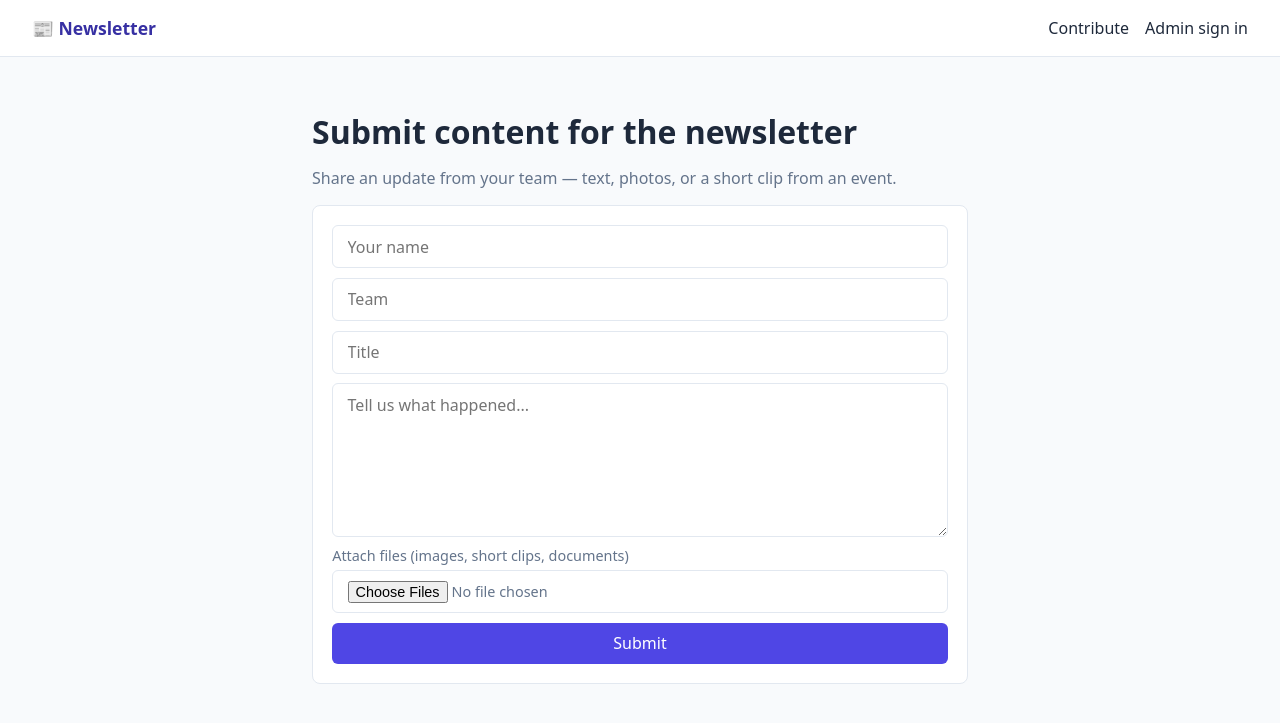
After one commit to AIArchitectsClub/automated-newsletter-1, a FastAPI app: template app/templates/contribute.html in a window 1280 px wide. The commit adds this page. Shown: the top 723 px of the page. Run offline with FastAPI, Linux system fonts and the light colour scheme; the template is opened without the code that fills it, so the values that code supplies are empty; some libraries are stand-ins or nearby versions.

Commit message:
Add contributor content submissions with pgvector semantic search
Public /contribute page lets teams submit text plus file/image/video
attachments (stored as Postgres BYTEA); admin gets a review queue with
delete and a live semantic search box backed by pgvector cosine distance.
Embeddings are a deterministic dummy pending a real provider key, same
pattern as the existing dummy email sender.

```diff
--- a/app/main.py
+++ b/app/main.py
@@ -9,7 +9,7 @@ from fastapi.responses import RedirectResponse  # noqa: E402
 from fastapi.staticfiles import StaticFiles  # noqa: E402
 from starlette.middleware.sessions import SessionMiddleware  # noqa: E402
 
-from app.routes import auth, campaigns, subscribers  # noqa: E402
+from app.routes import auth, campaigns, submissions, subscribers  # noqa: E402
 
 app = FastAPI()
 app.add_middleware(
@@ -21,6 +21,7 @@ app.mount("/static", StaticFiles(directory="app/static"), name="static")
 app.include_router(subscribers.router)
 app.include_router(campaigns.router)
 app.include_router(auth.router)
+app.include_router(submissions.router)
 
 
 @app.get("/")
--- /dev/null
+++ b/app/routes/submissions.py
@@ -0,0 +1,133 @@
+from fastapi import APIRouter, Depends, File, Form, Request, Response, UploadFile
+from pgvector import Vector
+from psycopg.rows import dict_row
+
+from app.auth import require_auth
+from app.db import pool
+from app.embeddings import get_embedding
+from app.templating import templates
+
+router = APIRouter()
+
+MAX_FILE_BYTES = 10 * 1024 * 1024
+MAX_VIDEO_BYTES = 50 * 1024 * 1024
+
+_ATTACHMENTS_JOIN = """
+    FROM submissions s
+    LEFT JOIN submission_attachments a ON a.submission_id = s.id
+    GROUP BY s.id
+"""
+_ATTACHMENTS_AGG = """
+    COALESCE(
+        json_agg(
+            json_build_object('id', a.id, 'filename', a.filename, 'content_type', a.content_type)
+        ) FILTER (WHERE a.id IS NOT NULL),
+        '[]'
+    ) AS attachments
+"""
+_LIST_QUERY = f"SELECT s.*, {_ATTACHMENTS_AGG} {_ATTACHMENTS_JOIN} ORDER BY s.created_at DESC"
+_SEARCH_QUERY = f"""
+    SELECT s.*, (s.embedding <=> %s) AS distance, {_ATTACHMENTS_AGG}
+    {_ATTACHMENTS_JOIN}
+    ORDER BY distance ASC
+    LIMIT 15
+"""
+
+
+@router.get("/contribute")
+def contribute_form(request: Request):
+    return templates.TemplateResponse(request, "contribute.html", {"submitted": False, "error": None})
+
+
+@router.post("/contribute")
+def contribute(
+    request: Request,
+    contributor_name: str = Form(...),
+    team: str = Form(""),
+    title: str = Form(""),
+    body: str = Form(...),
+    files: list[UploadFile] = File(default=[]),
+):
+    attachments = []
+    for f in files:
+        if not f.filename:
+            continue
+        contents = f.file.read()
+        is_video = bool(f.content_type and f.content_type.startswith("video/"))
+        limit = MAX_VIDEO_BYTES if is_video else MAX_FILE_BYTES
+        if len(contents) > limit:
+            return templates.TemplateResponse(
+                request,
+                "contribute.html",
+                {
+                    "submitted": False,
+                    "error": f"{f.filename} is too large (limit {limit // (1024 * 1024)}MB)",
+                },
+                status_code=400,
+            )
+        attachments.append((f.filename, f.content_type or "application/octet-stream", contents))
+
+    embedding = Vector(get_embedding(f"{title}\n{body}"))
+
+    with pool.connection() as conn:
+        with conn.cursor(row_factory=dict_row) as cur:
+            cur.execute(
+                """
+                INSERT INTO submissions (contributor_name, team, title, body, embedding)
+                VALUES (%s, %s, %s, %s, %s) RETURNING id
+                """,
+                (contributor_name, team, title, body, embedding),
+            )
+            submission = cur.fetchone()
+            for filename, content_type, contents in attachments:
+                cur.execute(
+                    """
+                    INSERT INTO submission_attachments (submission_id, filename, content_type, size_bytes, data)
+                    VALUES (%s, %s, %s, %s, %s)
+                    """,
+                    (submission["id"], filename, content_type, len(contents), contents),
+                )
+
+    return templates.TemplateResponse(request, "contribute.html", {"submitted": True, "error": None})
+
+
+@router.get("/admin/submissions")
+def list_submissions(request: Request, user=Depends(require_auth)):
+    with pool.connection() as conn:
+        with conn.cursor(row_factory=dict_row) as cur:
+            cur.execute(_LIST_QUERY)
+            rows = cur.fetchall()
+    return templates.TemplateResponse(request, "submissions/list.html", {"submissions": rows})
+
+
+@router.get("/admin/submissions/search")
+def search_submissions(request: Request, q: str = "", user=Depends(require_auth)):
+    with pool.connection() as conn:
+        with conn.cursor(row_factory=dict_row) as cur:
+            if q.strip():
+                cur.execute(_SEARCH_QUERY, (Vector(get_embedding(q)),))
+            else:
+                cur.execute(_LIST_QUERY)
+            rows = cur.fetchall()
+    return templates.TemplateResponse(request, "partials/submission_results.html", {"submissions": rows})
+
+
+@router.get("/admin/submissions/{submission_id}/attachments/{attachment_id}")
+def get_attachment(submission_id: str, attachment_id: str, user=Depends(require_auth)):
+    with pool.connection() as conn:
+        with conn.cursor(row_factory=dict_row) as cur:
+            cur.execute(
+                "SELECT filename, content_type, data FROM submission_attachments WHERE id = %s AND submission_id = %s",
+                (attachment_id, submission_id),
+            )
+            row = cur.fetchone()
+    if row is None:
+        return Response(status_code=404)
+    return Response(content=bytes(row["data"]), media_type=row["content_type"])
+
+
+@router.delete("/admin/submissions/{submission_id}")
+def delete_submission(submission_id: str, user=Depends(require_auth)):
+    with pool.connection() as conn:
+        conn.execute("DELETE FROM submissions WHERE id = %s", (submission_id,))
+    return Response(status_code=200)
--- a/app/static/style.css
+++ b/app/static/style.css
@@ -142,3 +142,45 @@ form.sign-in-form input, form.sign-up-form input {
   border-radius: 6px;
 }
 .error { color: var(--danger); }
+
+.lede { color: var(--text-muted); margin-top: -0.5rem; }
+
+.contribute-form {
+  display: flex;
+  flex-direction: column;
+  gap: 0.6rem;
+  background: var(--card);
+  border: 1px solid var(--border);
+  border-radius: 8px;
+  padding: 1.2rem;
+}
+.contribute-form input, .contribute-form textarea {
+  padding: 0.6rem 0.9rem;
+  border: 1px solid var(--border);
+  border-radius: 6px;
+  font: inherit;
+}
+.file-label { display: flex; flex-direction: column; gap: 0.3rem; color: var(--text-muted); font-size: 0.9rem; }
+
+.search-box {
+  width: 100%;
+  padding: 0.7rem 1rem;
+  border: 1px solid var(--border);
+  border-radius: 6px;
+  margin: 1rem 0;
+  font: inherit;
+}
+
+.submission-row { flex-direction: column; align-items: stretch; }
+.submission-info { display: flex; flex-direction: column; gap: 0.3rem; }
+.submission-meta { color: var(--text-muted); margin: 0; font-size: 0.85rem; }
+.submission-body { margin: 0.2rem 0 0; }
+.badge-new { background: #dbeafe; color: #1d4ed8; }
+.badge-score { background: #ede9fe; color: #6d28d9; }
+
+.attachments { display: flex; flex-wrap: wrap; gap: 0.6rem; margin-top: 0.6rem; }
+.attachment-thumb { width: 120px; height: 90px; object-fit: cover; border-radius: 6px; border: 1px solid var(--border); }
+.attachment-video { width: 200px; border-radius: 6px; border: 1px solid var(--border); }
+.attachment-file { align-self: center; font-size: 0.9rem; }
+
+.empty { color: var(--text-muted); }
--- a/app/templates/base.html
+++ b/app/templates/base.html
@@ -11,9 +11,11 @@
   <nav class="navbar">
     <a href="/subscribe" class="brand">📰 Newsletter</a>
     <div class="nav-links">
+      <a href="/contribute">Contribute</a>
       {% if current_user %}
         <a href="/admin/subscribers">Subscribers</a>
         <a href="/admin/campaigns">Campaigns</a>
+        <a href="/admin/submissions">Submissions</a>
         <form action="/auth/sign-out" method="post" class="inline-form">
           <button type="submit" class="link-button">Sign out ({{ current_user.name }})</button>
         </form>
--- /dev/null
+++ b/app/templates/contribute.html
@@ -0,0 +1,23 @@
+{% extends "base.html" %}
+{% block title %}Contribute content{% endblock %}
+{% block content %}
+  <h1>Submit content for the newsletter</h1>
+  <p class="lede">Share an update from your team — text, photos, or a short clip from an event.</p>
+
+  {% if submitted %}
+    <p class="banner banner-success">Thanks! Your submission was received.</p>
+  {% else %}
+    {% if error %}<p class="error">{{ error }}</p>{% endif %}
+    <form method="post" action="/contribute" enctype="multipart/form-data" class="contribute-form">
+      <input type="text" name="contributor_name" placeholder="Your name" required>
+      <input type="text" name="team" placeholder="Team">
+      <input type="text" name="title" placeholder="Title">
+      <textarea name="body" placeholder="Tell us what happened..." required rows="6"></textarea>
+      <label class="file-label">
+        Attach files (images, short clips, documents)
+        <input type="file" name="files" multiple>
+      </label>
+      <button type="submit">Submit</button>
+    </form>
+  {% endif %}
+{% endblock %}
--- /dev/null
+++ b/app/templates/partials/submission_results.html
@@ -0,0 +1,5 @@
+{% for submission in submissions %}
+  {% include "partials/submission_row.html" %}
+{% else %}
+  <p class="empty">No submissions yet.</p>
+{% endfor %}
--- a/requirements.txt
+++ b/requirements.txt
@@ -7,3 +7,4 @@ python-multipart==0.0.32
 python-dotenv==1.2.2
 psycopg[binary,pool]==3.3.4
 bcrypt==5.0.0
+pgvector==0.5.0
```
Also changed, not shown: app/db.py (+7 -1 lines), app/embeddings.py (added, +27 -0 lines), app/templates/partials/submission_row.html (added, +33 -0 lines), app/templates/submissions/list.html (added, +20 -0 lines), db/schema.sql (+27 -0 lines), db/setup.py (+7 -3 lines), 1 other file.
